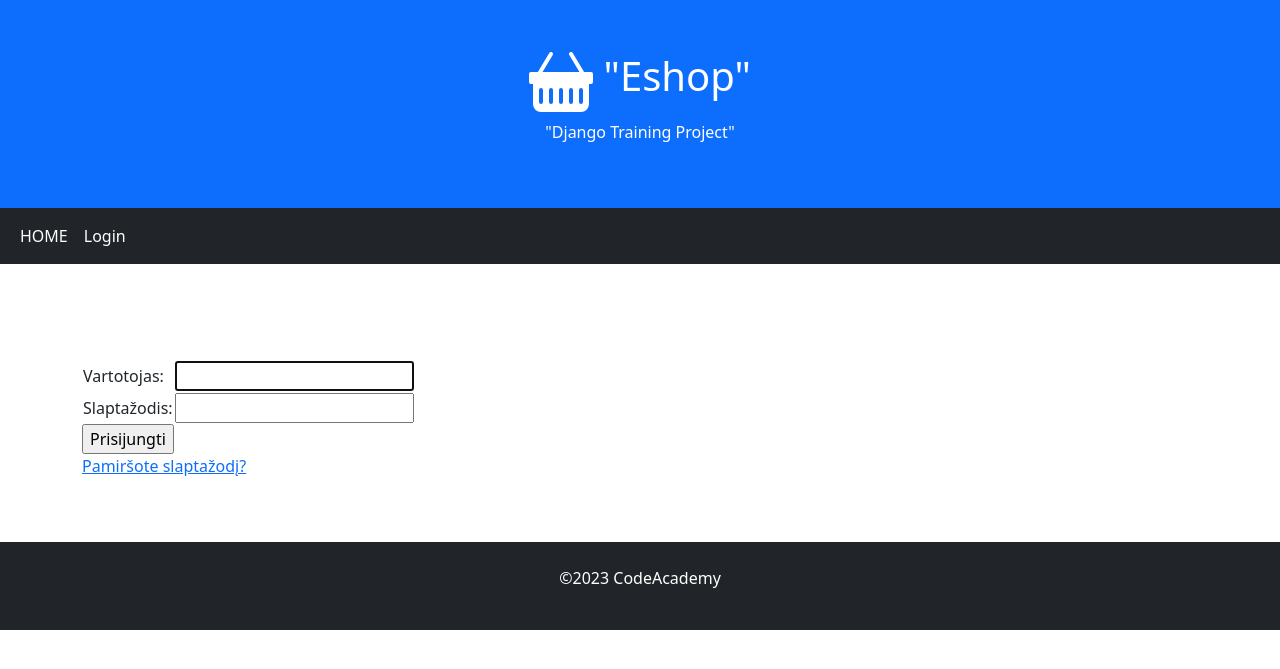
After one commit to DonatasNoreika/eshop_2023_11_03, a Django app: page /accounts/login/ in a window 1280 px wide. The commit adds this page. Shown: the top 669 px of the page. Run offline with Django 4.2, Linux system fonts and the light colour scheme.

Commit message:
+Leistų vartotojui prisijungti/atsijungti

```diff
--- a/mysite/eshop/templates/base.html
+++ b/mysite/eshop/templates/base.html
@@ -32,7 +32,7 @@
     <div class="container-fluid">
         <ul class="navbar-nav">
             <li class="nav-item">
-                <a class="nav-link active" href="{% url 'products' %}">{% trans "HOME" %}</a>
+                <a class="nav-link active" href="{% url 'products' %}">HOME</a>
             </li>
             <li>
             </li>
@@ -48,8 +48,13 @@
                     {{ user.get_username }}
                 </a>
             </li>
+            <li class="nav-item">
+                <a class="nav-link active" href="{% url 'logout' %}">Logout</a>
+            </li>
             {% else %}
-
+                <li class="nav-item">
+                    <a class="nav-link active" href="{% url 'login' %}">Login</a>
+                </li>
             {% endif %}
         </ul>
     </div>
--- /dev/null
+++ b/mysite/eshop/templates/registration/login.html
@@ -0,0 +1,35 @@
+{% extends "base.html" %}
+
+{% block "title" %}Prisijungimas{% endblock %}
+
+{% block "content" %}
+
+  {% if form.errors %}
+    <p>Prisijungimo klaida, bandykite dar kartą!</p>
+  {% endif %}
+
+  {% if next %}
+    {% if user.is_authenticated %}
+      <p>Neturite prieigos prie šios informacijos. Turite prisijungti.</p>
+    {% endif %}
+  {% endif %}
+
+  <form method="post" action="{% url 'login' %}">
+    {% csrf_token %}
+    <table>
+      <tr>
+        <td>Vartotojas: </td>
+        <td>{{ form.username }}</td>
+      </tr>
+      <tr>
+        <td>Slaptažodis: </td>
+        <td>{{ form.password }}</td>
+      </tr>
+    </table>
+    <input type="submit" value="Prisijungti" />
+    <input type="hidden" name="next" value="{{ next }}" />
+  </form>
+
+  <p><a href="{% url 'password_reset' %}">Pamiršote slaptažodį?</a></p>
+
+{% endblock %}
--- a/mysite/mysite/settings.py
+++ b/mysite/mysite/settings.py
@@ -122,3 +122,6 @@ STATIC_URL = 'static/'
 # https://docs.djangoproject.com/en/4.2/ref/settings/#default-auto-field
 
 DEFAULT_AUTO_FIELD = 'django.db.models.BigAutoField'
+
+LOGIN_REDIRECT_URL = '/'
+LOGOUT_REDIRECT_URL = '/'
--- a/mysite/mysite/urls.py
+++ b/mysite/mysite/urls.py
@@ -19,5 +19,6 @@ from django.urls import path, include
 
 urlpatterns = [
     path('admin/', admin.site.urls),
-    path('', include('eshop.urls'))
+    path('', include('eshop.urls')),
+    path('accounts/', include('django.contrib.auth.urls')),
 ]
```
